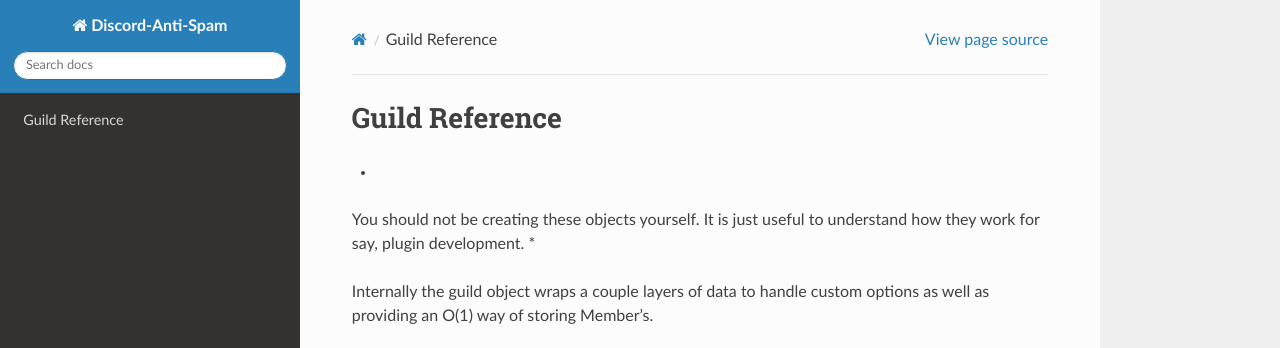
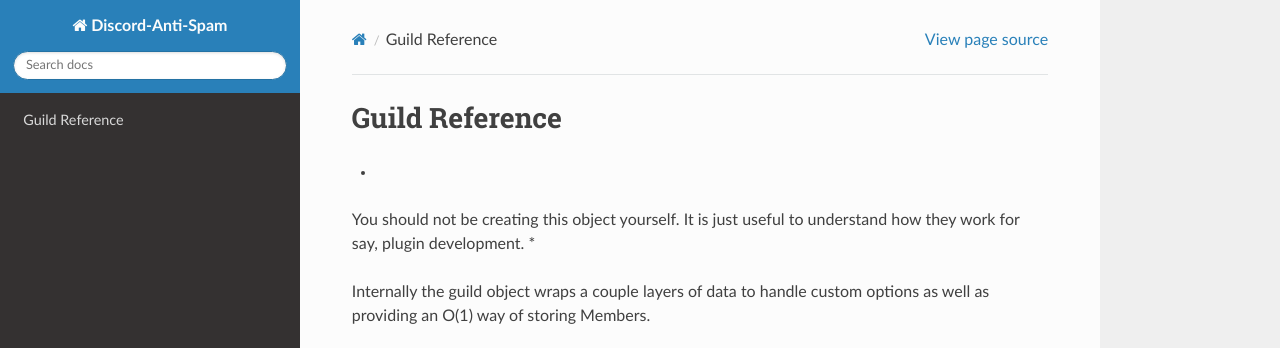
Before and after one commit to Skelmis/Discord-Anti-Spam, a Sphinx documentation site: the page built from docs/source/modules/objects/guild.rst, in a window 1280 px wide, cut to the strip 0-348 px from the top of the page. Built offline with Sphinx 7.4.7 and the Read the Docs theme 2.0.0, drawn with Linux system fonts in a browser that asks for light colours.

Commit message:
Add object documentation

```diff
--- a/docs/source/modules/objects/guild.rst
+++ b/docs/source/modules/objects/guild.rst
@@ -2,14 +2,14 @@
 ===============
 
 *
-You should not be creating these objects yourself.
+You should not be creating this object yourself.
 It is just useful to understand how they work for say,
 plugin development.
 *
 
 Internally the guild object wraps a couple layers of
 data to handle custom options as well as providing an O(1)
-way of storing Member's.
+way of storing Members.
 
 .. currentmodule:: discord.ext.antispam.dataclasses.guild
 
```
Also changed, not shown: docs/source/modules/objects/message.rst (added, +20 -0 lines), docs/source/modules/main/core.rst (renamed from docs/source/modules/objects/core.rst).
